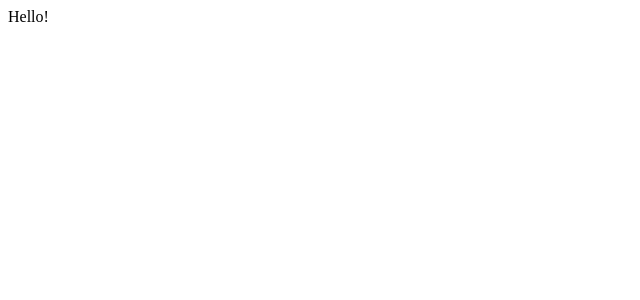
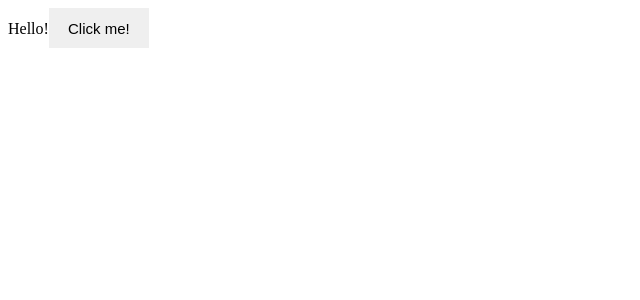
Before and after one commit to sydnenaal/time-manager, a React app in the folder frontend/: page / in a window 1280 px wide. Shown: the top 300 px of the page, without its empty margins (0-640 px from the left). Built offline with nearby package versions, Linux system fonts and the light colour scheme.

Commit message:
add styling

```diff
--- a/frontend/package.json
+++ b/frontend/package.json
@@ -22,6 +22,8 @@
         "test": "jest"
     },
     "dependencies": {
+        "@emotion/react": "^11.4.0",
+        "@emotion/styled": "^11.3.0",
         "effector": "^21.8.12",
         "effector-react": "^21.3.3",
         "ramda": "^0.27.1",
--- a/frontend/src/App.tsx
+++ b/frontend/src/App.tsx
@@ -1,3 +1,8 @@
+import { Button } from "./Components"
+
 export function App() {
-    return <div>Hello!</div>
+    return <div>
+        Hello!
+        <Button>Click me!</Button>
+    </div>
 }
--- /dev/null
+++ b/frontend/src/Components/Atoms/Button/Button.styles.ts
@@ -0,0 +1,9 @@
+import styled from '@emotion/styled'
+
+export const StyledButton = styled.button`
+    min-width: 100px;
+    min-height: 40px;
+    font-size: 15px;
+    border: none;
+    cursor: pointer;
+`
--- /dev/null
+++ b/frontend/src/Components/Atoms/Button/Button.tsx
@@ -0,0 +1,11 @@
+import { memo, ReactNode } from "react"
+
+import { StyledButton } from "./Button.styles";
+
+interface IButtonProps {
+    children: ReactNode
+}
+
+export const Button = memo(({ children }: IButtonProps)  => {
+    return <StyledButton>{children}</StyledButton>
+});
--- a/frontend/src/Components/Atoms/index.ts
+++ b/frontend/src/Components/Atoms/index.ts
@@ -1 +1 @@
-export const mockAtom = ""
+export * from './Button/Button'
```
Also changed, not shown: 2 other files (tests, documents, lock files or other folders).
